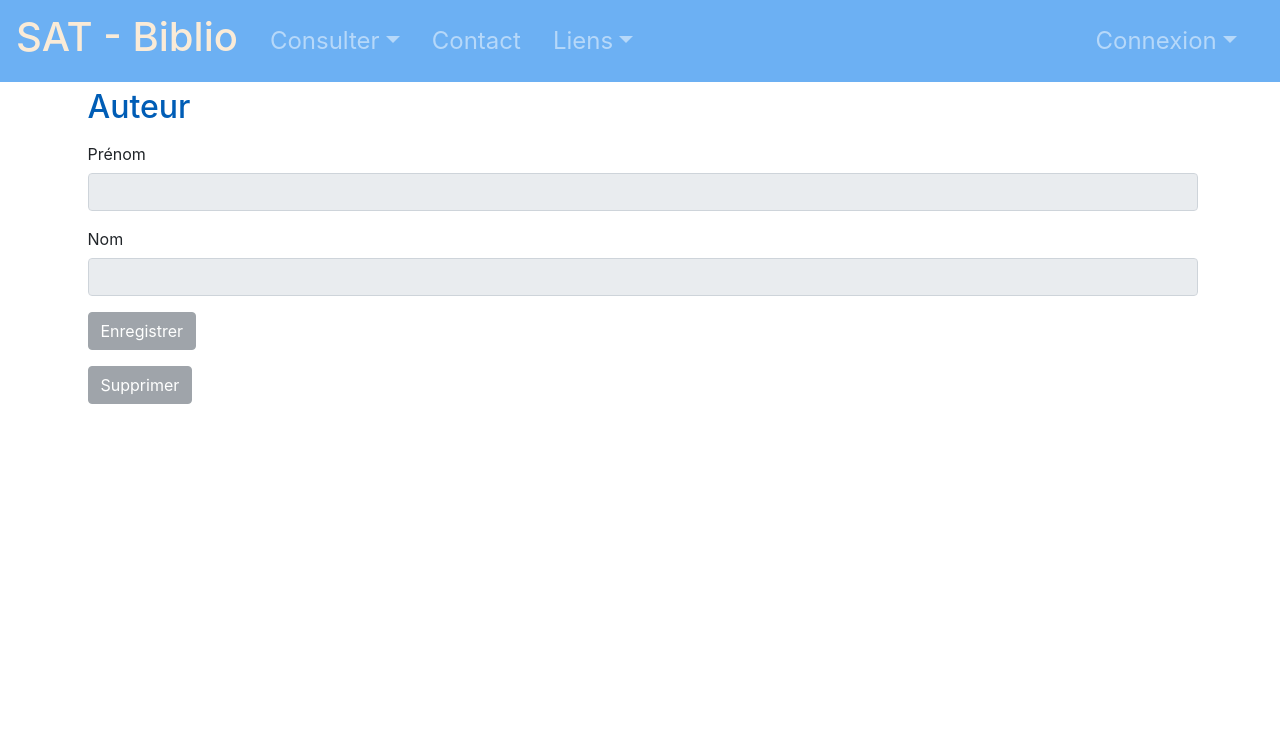
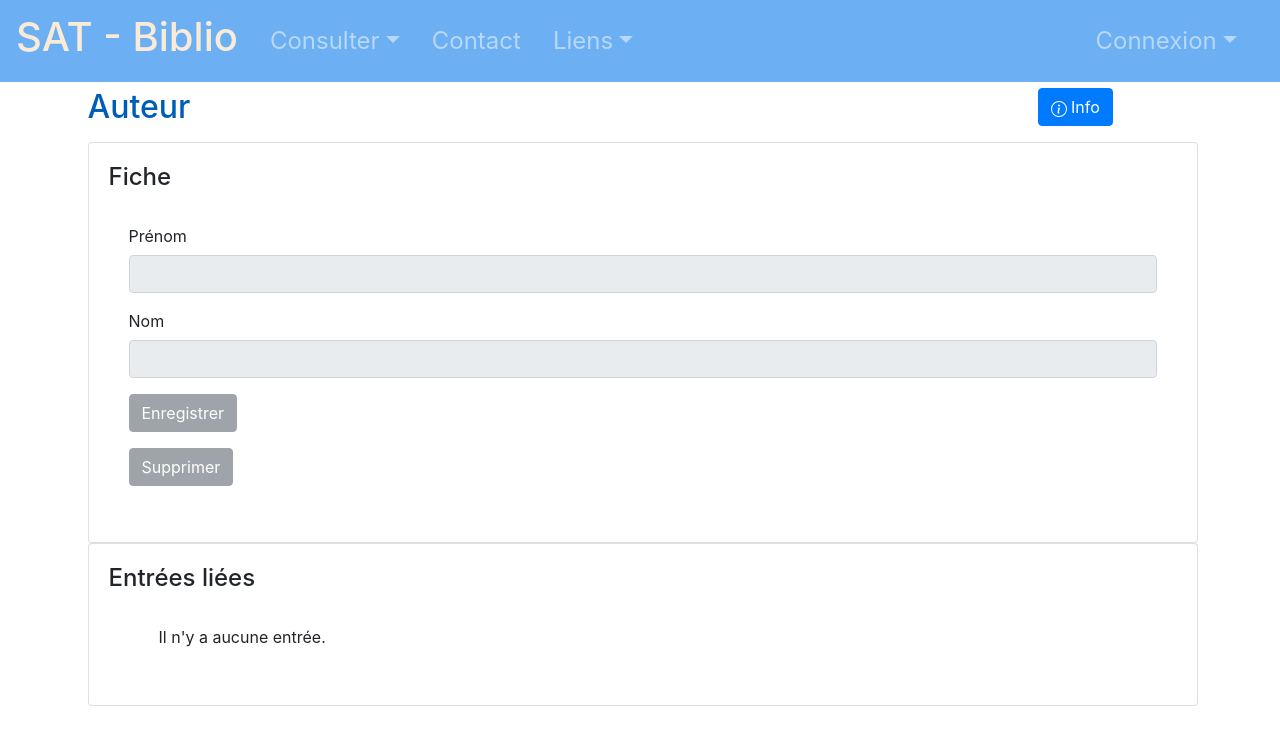
Before and after one commit to clemsciences/sat-biblio-flask, a Vue app in the folder sat-biblio-interface/: page /auteur/lire/1 in a window 1280 px wide. Shown: the top 742 px of the page. Built offline with nearby package versions, Linux system fonts and the light colour scheme; no server answers.

Commit message:
Added badge in read views and added list of associated entries

```diff
--- a/sat-biblio-interface/src/components/auteur/LireAuteur.vue
+++ b/sat-biblio-interface/src/components/auteur/LireAuteur.vue
@@ -1,8 +1,14 @@
 <template>
   <b-container>
     <Title id="id-lecture-auteur"
-           info=""
+           info="Fiche d'un auteur. Attention, les homonymes ne sont pas gérés."
            title="Auteur"/>
+
+    <b-card>
+      <b-card-title title="Fiche"/>
+      <b-card-body>
+        <ValidEntry v-if="canManage" :approved="auteur.valide"/>
+
         <AuteurFormulaire
             :on-submit="updateAuthor"
             :auteur="auteur"
@@ -16,6 +22,15 @@
         cancel-title="Annuler" ok-title="Supprimer" @ok="deleteAuthor">
         <p>Êtes-vous sûr de supprimer cet auteur ?</p>
       </b-modal>
+      </b-card-body>
+    </b-card>
+
+    <b-card>
+      <b-card-title title="Entrées liées"/>
+      <b-card-body>
+        <ListeEntreesAuteur :author-id="authorId"/>
+      </b-card-body>
+    </b-card>
 
   </b-container>
 </template>
@@ -26,15 +41,17 @@ import Title from "@/components/visuel/Title";
 import AuteurFormulaire from "@/components/auteur/AuteurFormulaire";
 import {mapState} from "vuex";
 import {canEdit} from "@/services/rights";
+import ValidEntry from "@/components/visuel/ValidEntry";
+import ListeEntreesAuteur from "@/components/entrees/ListeEntreesAuteur";
 
 export default {
   name: "LireAuteur",
-  components: {AuteurFormulaire, Title},
+  components: {ValidEntry, AuteurFormulaire, Title, ListeEntreesAuteur},
   data: function () {
     return {
-      auteur: {first_name: "", family_name: ""},
-      message: ''
-
+      auteur: {first_name: "", family_name: "", valide: false},
+      message: '',
+      authorId: parseInt(this.$route.params.id),
     }
   },
   methods: {
@@ -44,6 +61,7 @@ export default {
           if(response.data.success) {
             this.auteur.first_name = response.data.author.first_name;
             this.auteur.family_name = response.data.author.family_name;
+            this.auteur.valide = response.data.author.valide;
           } else {
             console.log("erreur de récupération de l'auteur");
           }
@@ -79,6 +97,9 @@ export default {
   },
   computed: {
     ...mapState(["connected", "connectionInfo"]),
+    canManage() {
+      return this.$store.getters.canManage;
+    },
     canModify: function() {
       return this.connected && canEdit(this.connectionInfo.right);
     }
--- a/sat-biblio-interface/src/components/enregistrement/LireEnregistrement.vue
+++ b/sat-biblio-interface/src/components/enregistrement/LireEnregistrement.vue
@@ -3,6 +3,7 @@
     <Title title="Enregistrement"
            info=""
            id=""/>
+    <ValidEntry v-if="canManage" :approved="record.valide"/>
     <EnregistrementFormulaire
         :message="message"
         :on-submit="updateRecord"
@@ -13,7 +14,12 @@
     <b-modal id="suppression" title="Suppression de l'enregistrement"
         cancel-title="Annuler" ok-title="Supprimer" @ok="deleteRecord">
         <p>Êtes-vous sûr de supprimer cet enregistrement ?</p>
-      </b-modal>
+    </b-modal>
+
+    <liste-entrees-enregistrement :record-id="recordId"
+    />
+
+
   </b-container>
 </template>
 
@@ -23,10 +29,12 @@ import Title from "../visuel/Title";
 import EnregistrementFormulaire from "@/components/enregistrement/EnregistrementFormulaire";
 import {mapState} from "vuex";
 import {canEdit} from "@/services/rights";
+import ValidEntry from "@/components/visuel/ValidEntry";
+import ListeEntreesEnregistrement from "@/components/entrees/ListeEntreesEnregistrement";
 
 export default {
   name: "LireEnregistrement",
-  components: {EnregistrementFormulaire, Title},
+  components: {ListeEntreesEnregistrement, ValidEntry, EnregistrementFormulaire, Title},
   data: function () {
     return {
       record: {
@@ -39,9 +47,10 @@ export default {
         nb_exemplaire_supp: 0,
         provenance: "",
         mots_clef: "",
-        validated: false,
+        valide: false,
       },
       message: "",
+      recordId: parseInt(this.$route.params.id),
     }
   },
   methods: {
@@ -60,7 +69,7 @@ export default {
               this.record.nb_exemplaire_supp = value.data.enregistrement.nb_exemplaire_supp;
               this.record.provenance = value.data.enregistrement.provenance;
               this.record.mots_clef = value.data.enregistrement.mots_clef;
-              this.record.validated = value.data.enregistrement.validated;
+              this.record.valide = value.data.enregistrement.valide;
             }
           }
       )
@@ -107,7 +116,7 @@ export default {
     goToRef: function() {
       let routeData = this.$router.resolve(`/reference-livre/lire/${this.selectedReference.value}`);
       window.open(routeData.href, '_blank');
-    }
+    },
   },
   mounted() {
     this.getBookRecord();
@@ -116,7 +125,10 @@ export default {
     ...mapState(["connected", "connectionInfo"]),
     canModify: function() {
       return this.connected && canEdit(this.connectionInfo.right);
-    }
+    },
+    canManage() {
+      return this.$store.getters.canManage;
+    },
   }
 }
 </script>
--- a/sat-biblio-interface/src/components/enregistrement/ListeEnregistrement.vue
+++ b/sat-biblio-interface/src/components/enregistrement/ListeEnregistrement.vue
@@ -43,7 +43,7 @@
 </template>
 
 <script>
-import {getBookRecordsCount, retrieveBookRecords} from "../../services/api";
+import {getBookRecordsCount, retrieveBookRecords} from "@/services/api";
 import Title from "../visuel/Title";
 
 export default {
--- a/sat-biblio-interface/src/components/reference_livre/LireReferenceLivre.vue
+++ b/sat-biblio-interface/src/components/reference_livre/LireReferenceLivre.vue
@@ -4,6 +4,7 @@
       title="Référence bibliographique"
       id="id-ref-biblio-lecture"
       info=""/>
+    <ValidEntry v-if="canManage" :approved="reference.valide"/>
     <ReferenceLivreFormulaire
         :message="message"
         :on-submit="updateReference"
@@ -15,6 +16,7 @@
       cancel-title="Annuler" ok-title="Supprimer" @ok="deleteReference">
       <p>Êtes-vous sûr de supprimer cette référence ?</p>
     </b-modal>
+    <liste-entrees-reference :reference-id="referenceId"/>
   </b-container>
 </template>
 
@@ -25,10 +27,12 @@ import Title from "@/components/visuel/Title";
 import ReferenceLivreFormulaire from "@/components/reference_livre/ReferenceLivreFormulaire";
 import {canEdit} from "@/services/rights";
 import {mapState} from "vuex";
+import ValidEntry from "@/components/visuel/ValidEntry";
+import ListeEntreesReference from "@/components/entrees/ListeEntreesReference";
 
 export default {
 name: "LireReferenceLivre",
-  components: {ReferenceLivreFormulaire, Title},
+  components: {ListeEntreesReference, ValidEntry, ReferenceLivreFormulaire, Title},
   data: function () {
     return {
       suggestedAuthors: [],
@@ -40,9 +44,11 @@ name: "LireReferenceLivre",
         editeur: "",
         annee: "",
         nb_page: "",
+        valide: false
       },
       message: "",
       selectedAuthorsMessage: "Les auteurs sélectionnés vont s'afficher en dessous.",
+      referenceId: parseInt(this.$route.params.id),
     }
   },
   methods: {
@@ -53,14 +59,15 @@ name: "LireReferenceLivre",
                 if(response.data.success) {
                   // console.log("authors");
                   // console.log(response.data.reference);
-                  this.reference.selectedAuthors = response.data.reference.authors,
+                  this.reference.selectedAuthors = response.data.reference.authors;
 
-                  this.reference.titre = response.data.reference.titre,
-                  this.reference.lieu_edition = response.data.reference.lieu_edition,
-                  this.reference.editeur = response.data.reference.editeur,
-                  this.reference.annee = response.data.reference.annee,
-                  this.reference.nb_page = response.data.reference.nb_page,
-                  this.message = ""
+                  this.reference.titre = response.data.reference.titre;
+                  this.reference.lieu_edition = response.data.reference.lieu_edition;
+                  this.reference.editeur = response.data.reference.editeur;
+                  this.reference.annee = response.data.reference.annee;
+                  this.reference.nb_page = response.data.reference.nb_page;
+                  this.reference.valide = response.data.reference.valide;
+                  this.message = "";
                 } else {
                   this.message = "Impossible de récupérer la référence."
                 }
@@ -146,6 +153,9 @@ name: "LireReferenceLivre",
   },
   computed: {
     ...mapState(["connected", "connectionInfo"]),
+    canManage() {
+      return this.$store.getters.canManage;
+    },
     canModify: function() {
       return this.connected && canEdit(this.connectionInfo.right);
     }
--- a/sat-biblio-interface/src/components/reference_livre/SuggestionReference.vue
+++ b/sat-biblio-interface/src/components/reference_livre/SuggestionReference.vue
@@ -10,13 +10,13 @@
     />
     <b-form-input v-model="selectedReference.text" readonly/>
 
-    <b-button class="mx-3"
+    <b-button class="m-3"
               :disabled="disabled || Object.keys(selectedReference).length === 0"
               @click="removeReference">
       Enlever référence
     </b-button>
     <b-button v-if="selectedReference.value && selectedReference.value > 0"
-              @click="goToReference">
+              @click="goToReference" class="m-3">
       Voir référence
     </b-button>
   </b-form-group>
```
Lines whose indentation alone changed are shown as unchanged.
